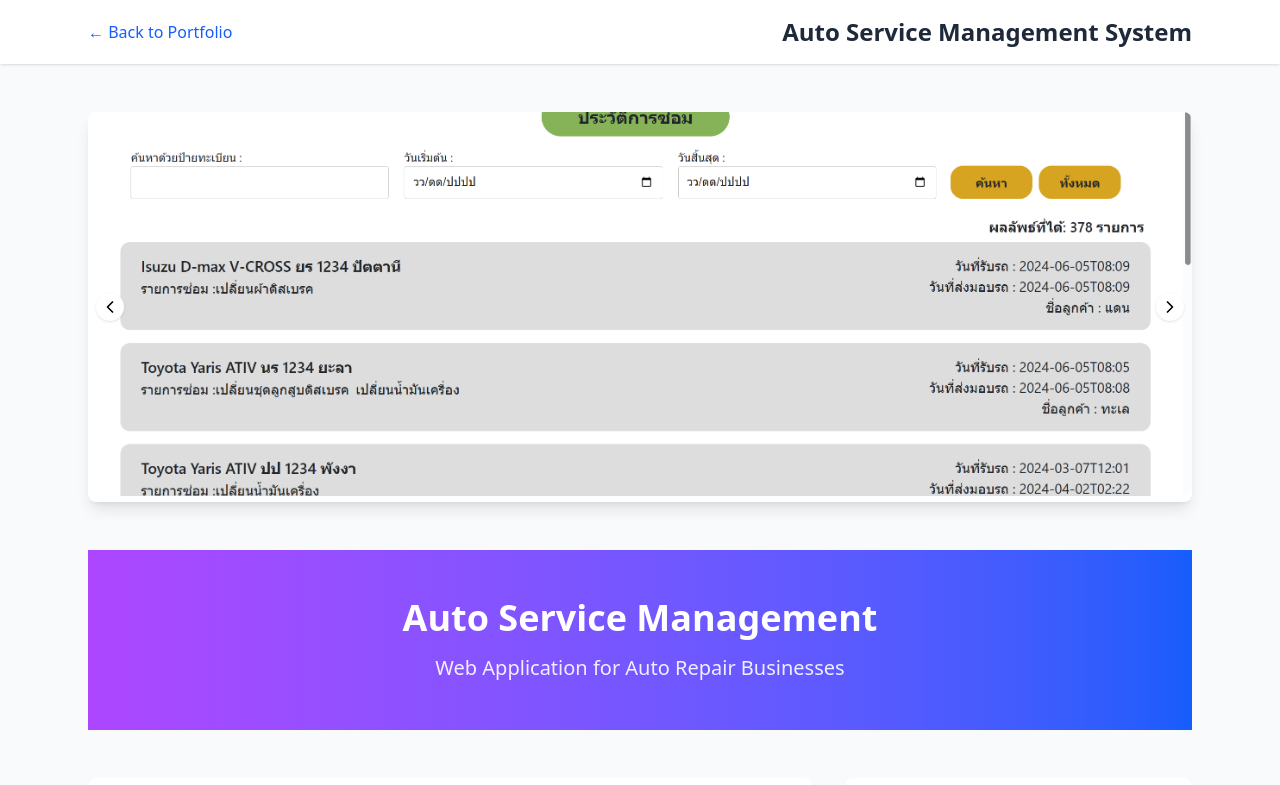
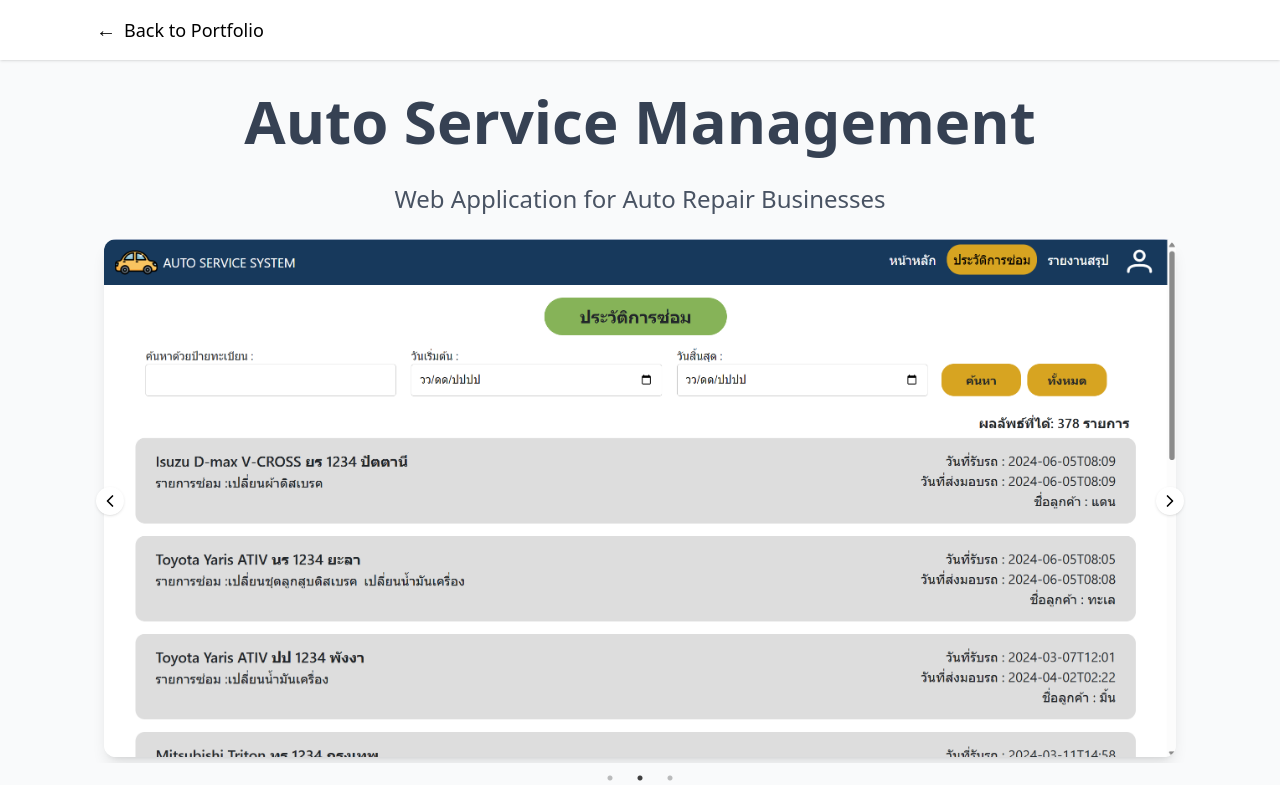
Before and after one commit to ZulfaBueraheng/portfolio, a React (Vite) app: page /projects/auto-service in a window 1280 px wide. Shown: the top 785 px of the page. Built offline with nearby package versions, Linux system fonts and the light colour scheme.

Commit message:
Autoservice update

```diff
--- a/src/components/Home.jsx
+++ b/src/components/Home.jsx
@@ -2,8 +2,9 @@ const Home = () => {
   return (
     <section
       id="home"
-      className="bg-primary text-white px-6 py-20 min-h-screen flex items-center justify-center"
+      className="bg-primary text-white px-22 sm:px-22 md:px-22 lg:px-12 py-20 min-h-screen flex items-center justify-center"
     >
+
       <div className="max-w-6xl w-full grid grid-cols-1 md:grid-cols-2 gap-12 items-center">
         <div className="text-center md:text-left">
           <h1 className="text-4xl sm:text-6xl lg:text-7xl font-bold mb-4">
--- a/src/components/Navbar.jsx
+++ b/src/components/Navbar.jsx
@@ -15,7 +15,7 @@ const Navbar = () => {
   ];
 
   return (
-    <nav className="fixed z-50 w-full text-tertiaty bg-gray-200/10 backdrop-blur-md shadow-md">
+    <nav className="fixed z-50 w-full text-tertiaty bg-white/20 backdrop-blur-md shadow-md">
       <div className="max-w-6xl mx-auto px-6 py-2 flex items-center justify-between">
         <div className="text-xl font-bold">Zulfa</div>
         <div className="hidden md:flex space-x-4">
--- a/src/projects/AutoService.jsx
+++ b/src/projects/AutoService.jsx
@@ -3,11 +3,13 @@ import Slider from "react-slick";
 import "slick-carousel/slick/slick.css";
 import "slick-carousel/slick/slick-theme.css";
 import { ChevronLeft, ChevronRight } from "lucide-react";
-import auto1 from "../assets/projects/auto-service/Home.png";
-import auto2 from "../assets/projects/auto-service/History.png";
-import auto3 from "../assets/projects/auto-service/Report.png";
+import HomeImage from "../assets/projects/auto-service/Home.png";
+import RepairImage from "../assets/projects/auto-service/History.png";
+import ReportImage from "../assets/projects/auto-service/Report.png";
 
 const AutoService = () => {
+  const images = [HomeImage, RepairImage, ReportImage];
+
   const CustomPrevArrow = ({ onClick }) => (
     <button
       className="absolute z-10 left-2 top-1/2 transform -translate-y-1/2 bg-white rounded-full shadow p-1
@@ -30,69 +32,84 @@ const AutoService = () => {
     </button>
   );
 
+  const sliderSettings = {
+    dots: true,
+    infinite: true,
+    speed: 500,
+    prevArrow: <CustomPrevArrow />,
+    nextArrow: <CustomNextArrow />,
+    slidesToShow: 1,
+    slidesToScroll: 1,
+    autoplay: true,
+    autoplaySpeed: 3000,
+    adaptiveHeight: true,
+    arrows: true,
+  };
+
   return (
     <div className="min-h-screen bg-gray-50">
       <div className="bg-white shadow-sm">
-        <div className="max-w-6xl mx-auto px-6 py-4 flex items-center justify-between">
+        <div
+          className="max-w-6xl mx-auto
+                px-4 sm:px-6 lg:px-8
+                py-2 sm:py-3 md:py-4
+                flex items-center justify-between"
+        >
           <Link
             to="/"
-            className="text-blue-600 hover:text-blue-800 flex items-center"
+            className="text-black hover:text-blue-800
+               flex items-center gap-1 sm:gap-2
+               text-sm sm:text-base md:text-lg
+               font-medium
+               transition-all duration-200
+               hover:scale-105 transform
+              "
           >
-            ← Back to Portfolio
+            <span className="text-base sm:text-lg md:text-xl">←</span>
+            <span className="hidden sm:inline">Back to Portfolio</span>
+            <span className="sm:hidden">Back</span>
           </Link>
-          <h1 className="text-2xl font-bold text-gray-800">
-            Auto Service Management System
-          </h1>
         </div>
       </div>
 
-      <div className="max-w-6xl mx-auto px-6 py-12">
-        <div>
-          <div className="bg-white rounded-lg shadow-lg overflow-hidden mb-12">
-            <Slider
-              dots={true}
-              infinite={true}
-              speed={500}
-              slidesToShow={1}
-              slidesToScroll={1}
-              autoplay={true}
-              autoplaySpeed={3000}
-              prevArrow={<CustomPrevArrow />}
-              nextArrow={<CustomNextArrow />}
+      <div className="max-w-6xl mx-auto p-6">
+        <div
+          className="
+               "
+        >
+          <div className="text-center text-gray-700 max-w-6xl mx-auto">
+            <h2
+              className="text-2xl sm:text-3xl md:text-4xl lg:text-5xl xl:text-6xl
+                   font-bold mb-2 sm:mb-3 md:mb-4 lg:mb-6
+                   leading-tight"
             >
-              <div>
-                <img
-                  src={auto1}
-                  alt="Dashboard"
-                  className="w-full h-96 object-cover rounded-lg"
-                />
-              </div>
-              <div>
-                <img
-                  src={auto2}
-                  alt="Repair Form"
-                  className="w-full h-96 object-cover rounded-lg"
-                />
-              </div>
-              <div>
-                <img
-                  src={auto3}
-                  alt="Reports"
-                  className="w-full h-96 object-cover rounded-lg"
-                />
-              </div>
-            </Slider>
-          </div>
-        </div>
-        <div className="h-45 bg-gradient-to-r from-purple-500 to-blue-600 flex items-center justify-center mb-12">
-          <div className="text-center text-white">
-            <h2 className="text-4xl font-bold mb-4">Auto Service Management</h2>
-            <p className="text-xl opacity-90">
+              Auto Service Management
+            </h2>
+            <p
+              className="text-sm sm:text-base md:text-lg lg:text-xl xl:text-2xl
+                  opacity-90
+                  max-w-2xl mx-auto
+                  px-4 sm:px-0"
+            >
               Web Application for Auto Repair Businesses
             </p>
           </div>
         </div>
-
+        <div className="relative w-full max-w-7xl mx-auto mt-6 mb-10 px-0">
+          <Slider {...sliderSettings}>
+            {images.map((img, index) => (
+              <div key={index} className="px-2 sm:px-3 lg:px-4">
+                <img
+                  src={img}
+                  alt={`Slide ${index + 1}`}
+                  className="rounded-xl w-full h-auto object-contain
+                     max-h-[300px] sm:max-h-[400px] md:max-h-[500px] lg:max-h-[600px]
+                     shadow-lg hover:shadow-xl transition-shadow duration-300"
+                />
+              </div>
+            ))}
+          </Slider>
+        </div>
         <div className="grid lg:grid-cols-3 gap-8">
           <div className="lg:col-span-2 space-y-8">
             <div className="bg-white rounded-lg shadow-md p-8">
```
